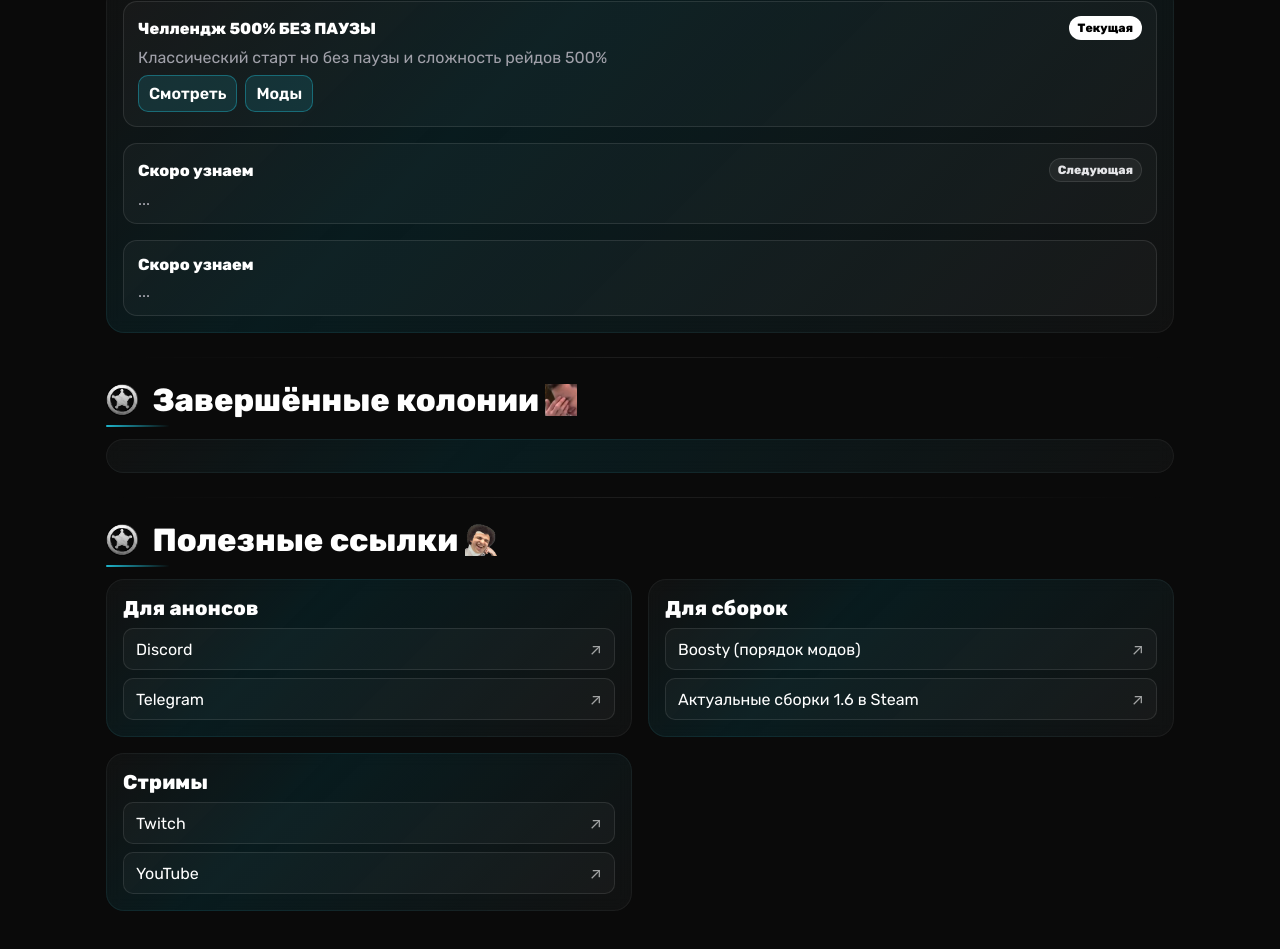
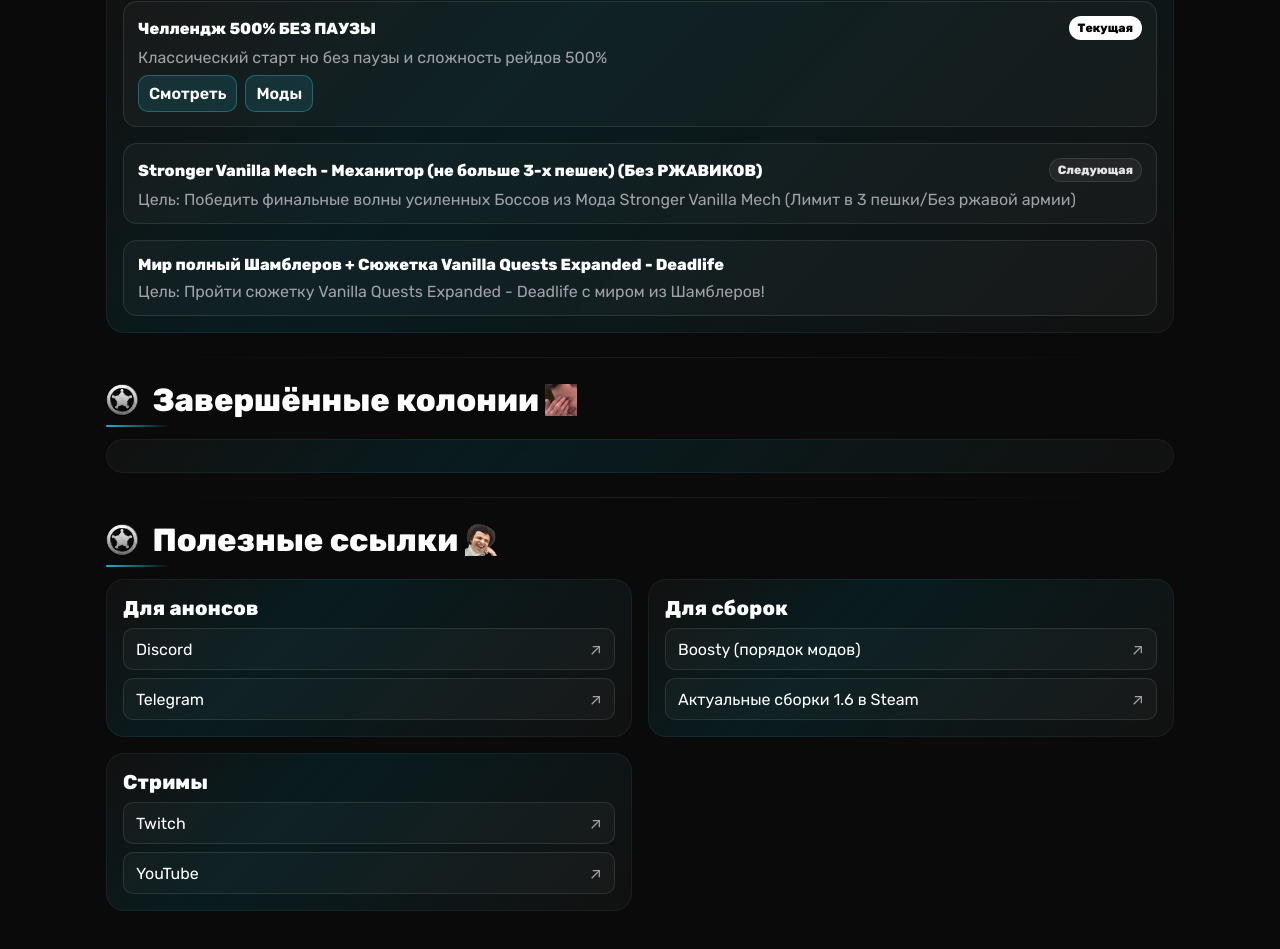
Before and after one commit to KrekerShow/RimaFon, a plain HTML site: page index.html in a window 1280 px wide. Shown: the part 2126-3075 px from the top of the page. Drawn offline with Linux system fonts and the light colour scheme; a web font is replaced by a local one.

Commit message:
Update index.html

```diff
--- a/index.html
+++ b/index.html
@@ -275,8 +275,8 @@
           watch: 'https://youtube.com/live/uZ7rUlIk1gU?feature=share',
           mods: 'https://steamcommunity.com/sharedfiles/filedetails/?id=1955361870'
         },
-        { title: 'Скоро узнаем', desc: '...' },
-        { title: 'Скоро узнаем', desc: '...' }
+        { title: 'Stronger Vanilla Mech - Механитор (не больше 3-х пешек) (Без РЖАВИКОВ)', desc: 'Цель: Победить финальные волны усиленных Боссов из Мода Stronger Vanilla Mech (Лимит в 3 пешки/Без ржавой армии)' },
+        { title: 'Мир полный Шамблеров + Сюжетка Vanilla Quests Expanded - Deadlife', desc: 'Цель: Пройти сюжетку Vanilla Quests Expanded - Deadlife с миром из Шамблеров!' }
       ];
 
       const finished = [
```
